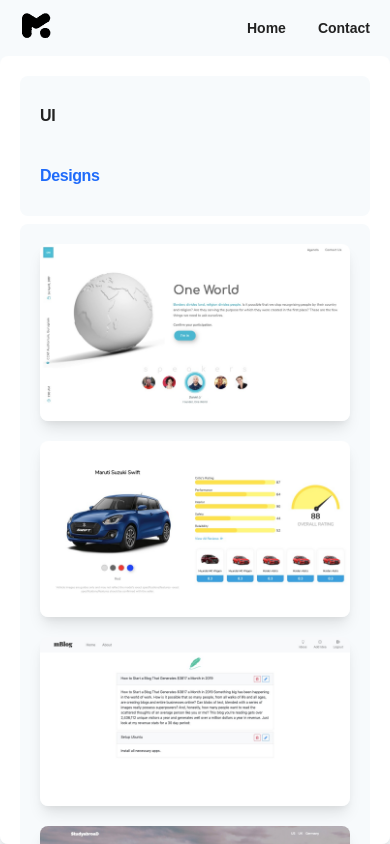
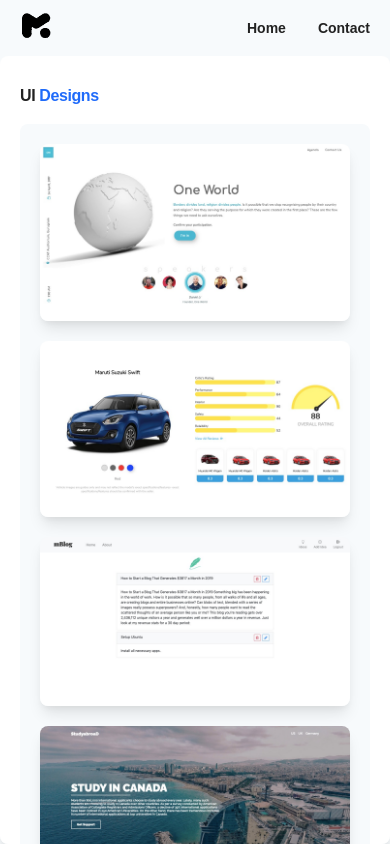
Before and after one commit to mpratap-dev/mahesh, a Next.js app: page /designs in a window 390 px wide. Built offline with nearby package versions, Linux system fonts and the light colour scheme.

Commit message:
UI mobile channges

```diff
--- a/pages/designs.jsx
+++ b/pages/designs.jsx
@@ -2,10 +2,10 @@ import DESIGNS from "../constants/portfolio.json";
 
 const Design = () => (
   <div className="md:p-10 p-5">
-    <h2 className="tracking-tight mb-2 md:mb-8 leading-10 font-black dark:text-gray-200 sm:text-5xl sm:leading-none md:text-xl grid gap-5 grid-cols-1 md:grid-cols-3 p-5 bg-gray-100 rounded-lg dark:bg-gray-800">
+    <h2 className="tracking-tight mb-2 md:mb-8 leading-10 font-black dark:text-gray-200 sm:text-5xl sm:leading-none md:text-xl">
       UI <span className="text-primary">Designs</span>
     </h2>
-    <div className="grid gap-5 grid-cols-1 md:grid-cols-3 p-5 bg-gray-100 rounded-lg">
+    <div className="grid gap-5 grid-cols-1 md:grid-cols-3 p-5 bg-gray-100 rounded-lg dark:bg-gray-800">
       {DESIGNS.map((design) => (
         <a href={design.url} target="_blank">
           <img
```
